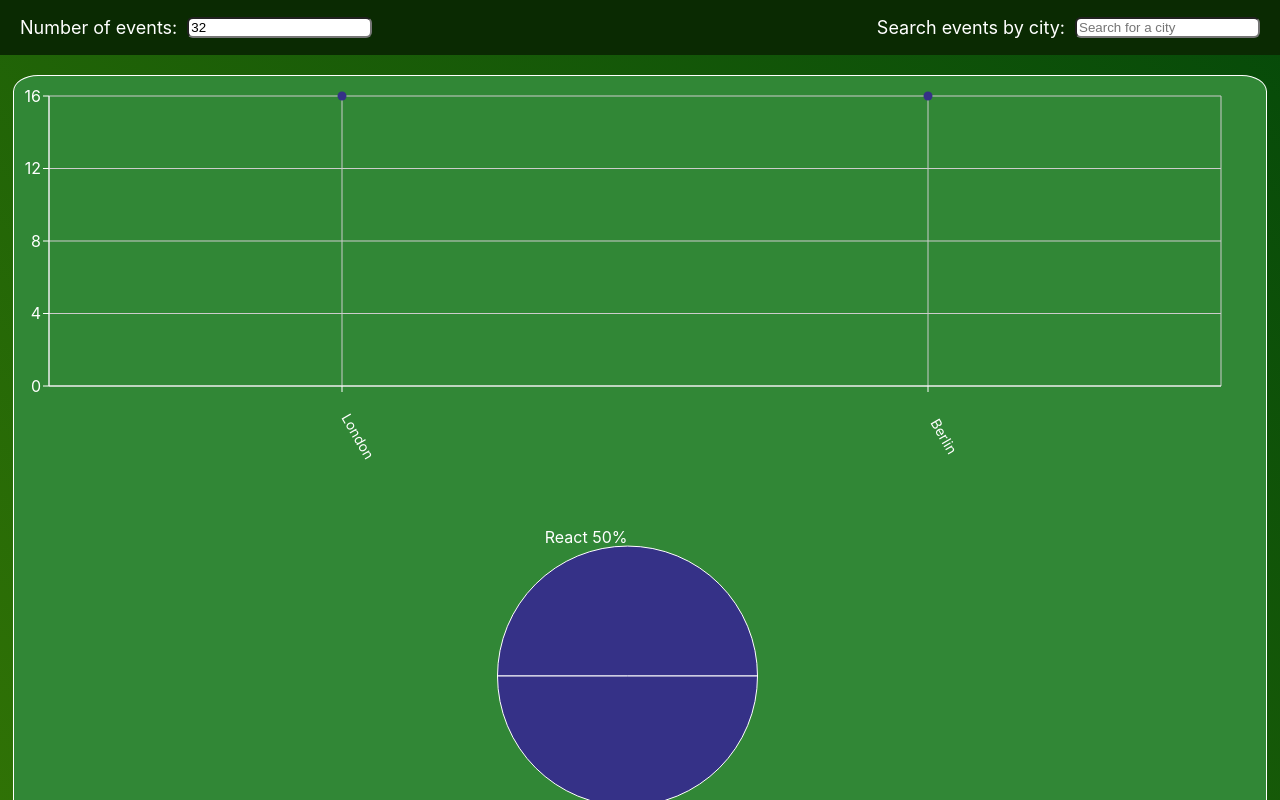
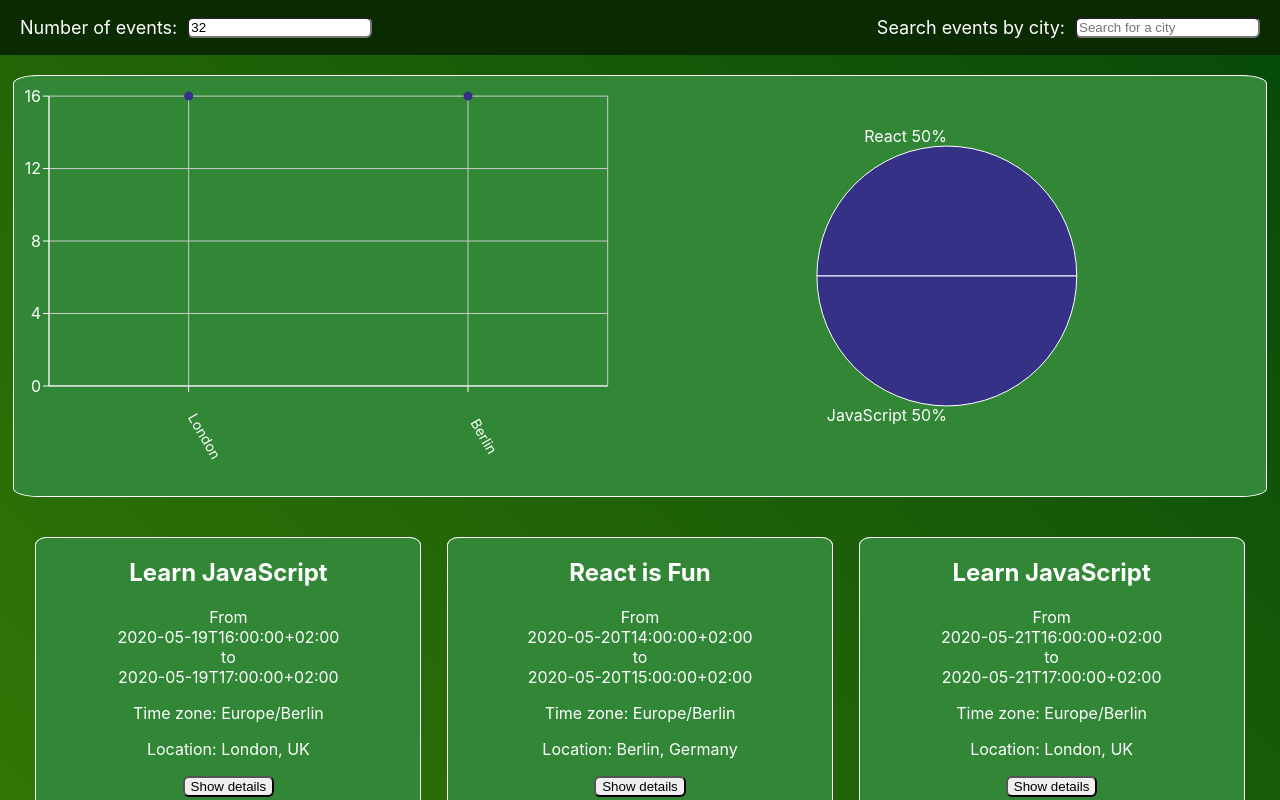
Before and after one commit to Darkpfeffer/meet-app, a React (Create React App) app: page / in a window 1280 px wide. Shown: the top 800 px of the page. Built offline with nearby package versions, Linux system fonts and the light colour scheme; what atatus-spa would draw is missing.

Commit message:
Charts are displayed as grid

```diff
--- a/src/App.css
+++ b/src/App.css
@@ -93,6 +93,7 @@ li {
 
 /* Charts styling */
 .chart-container {
+  display: grid;
   margin-top: 75px;
   padding-bottom: 20px;
   background-color: #318736;
@@ -100,6 +101,7 @@ li {
   margin-right: 1%;
   border: 1px solid rgba(255, 255, 255, 1);
   border-radius: 2%;
+  grid-template-columns: 1fr 1fr;
 }
 
 /* Events styling */
@@ -159,6 +161,10 @@ li {
     width: 150px;
     left: 50%;
     right: auto;
+  }
+
+  .chart-container {
+    grid-template-columns: 1fr;
   }
 }
 
```
